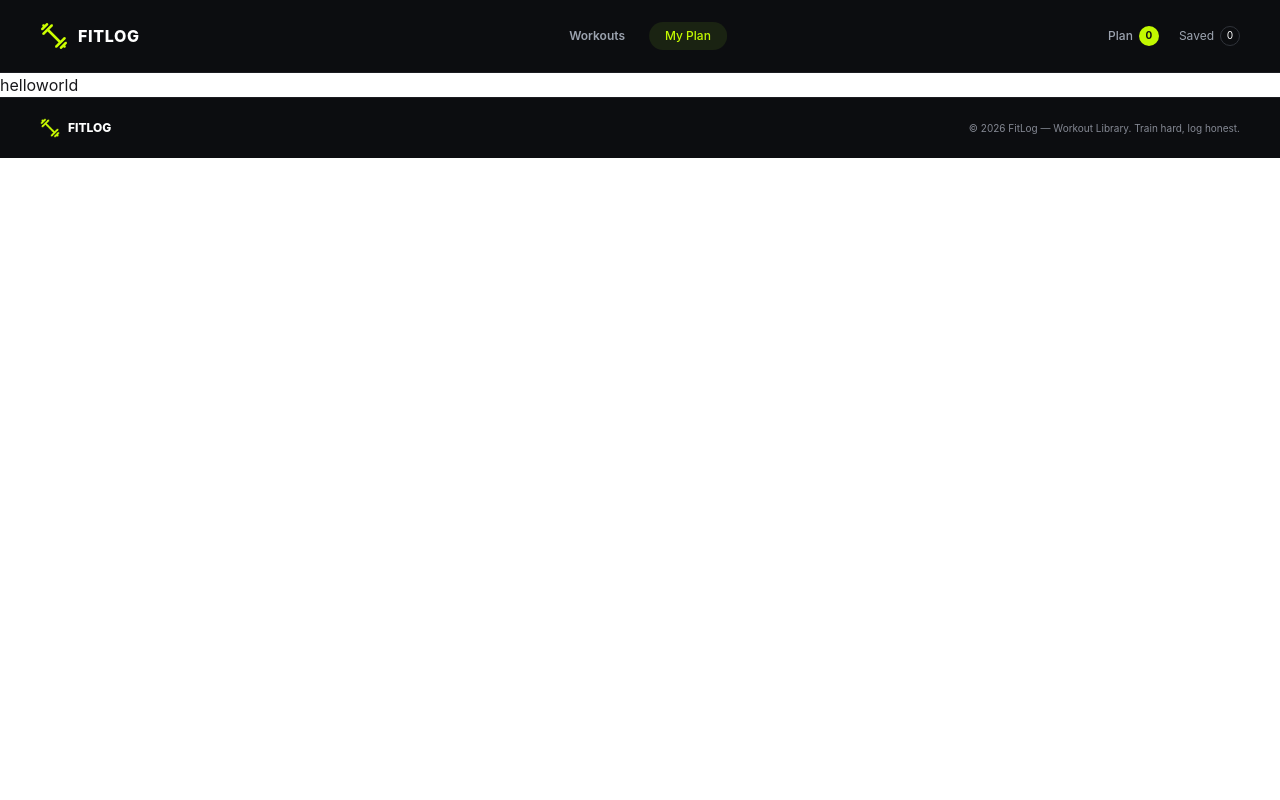
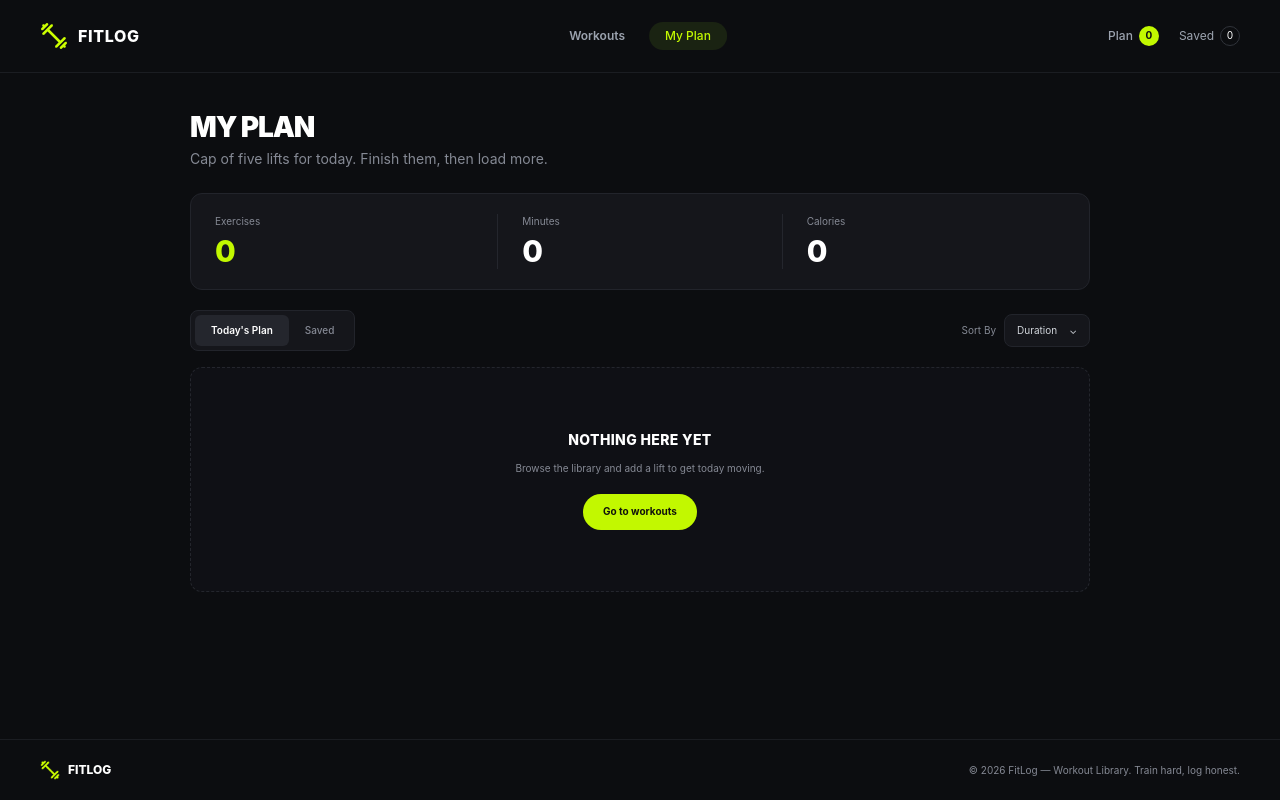
Before and after one commit to rubelstack/fit-log, a Next.js app: page /plan in a window 1280 px wide. Built offline with nearby package versions, Linux system fonts and the light colour scheme.

Commit message:
creating plan page

```diff
--- a/src/app/plan/page.tsx
+++ b/src/app/plan/page.tsx
@@ -1,10 +1,70 @@
+import Link from 'next/link';
 import Nav from '@/components/shared/Nav';
 
 function PlanPage() {
   return (
     <>
       <Nav activePage="plan" />
-      <div>helloworld</div>
+      <div className="w-full flex-1 bg-[#0C0D10] px-5 pb-10 pt-8 text-white sm:px-8 sm:pt-10">
+        <div className="mx-auto max-w-[900px]">
+          <div>
+            <h1 className="text-2xl font-black uppercase leading-none tracking-[-0.04em] sm:text-[28px]">
+              My Plan
+            </h1>
+            <p className="mt-2 text-xs text-[#858994] sm:text-sm">
+              Cap of five lifts for today. Finish them, then load more.
+            </p>
+          </div>
+
+          <div className="mt-6 grid grid-cols-1 rounded-xl border border-[#22242B] bg-[#15161B] px-5 py-4 sm:grid-cols-3 sm:px-6 sm:py-5">
+            <div className="py-2 sm:border-r sm:border-[#24262D] sm:py-0">
+              <p className="text-[10px] text-[#858994]">Exercises</p>
+              <p className="mt-1 text-3xl font-extrabold text-[#C2F800]">0</p>
+            </div>
+            <div className="border-t border-[#24262D] py-3 sm:border-0 sm:px-6 sm:py-0">
+              <p className="text-[10px] text-[#858994]">Minutes</p>
+              <p className="mt-1 text-3xl font-extrabold">0</p>
+            </div>
+            <div className="border-t border-[#24262D] py-3 sm:border-l sm:border-t-0 sm:border-[#24262D] sm:pl-6 sm:py-0">
+              <p className="text-[10px] text-[#858994]">Calories</p>
+              <p className="mt-1 text-3xl font-extrabold">0</p>
+            </div>
+          </div>
+
+          <div className="mt-5 flex flex-wrap items-center justify-between gap-3">
+            <div className="flex items-center rounded-lg border border-[#22242B] bg-[#15161B] p-1">
+              <button className="rounded-md bg-[#24262D] px-4 py-2 text-[10px] font-semibold text-white">
+                Today&apos;s Plan
+              </button>
+              <button className="rounded-md px-4 py-2 text-[10px] font-medium text-[#858994]">
+                Saved
+              </button>
+            </div>
+
+            <div className="flex items-center gap-2 text-[10px] text-[#858994]">
+              <span>Sort By</span>
+              <button className="flex items-center gap-3 rounded-lg border border-[#22242B] bg-[#15161B] px-3 py-2 text-[#D1D5DB]">
+                Duration <span aria-hidden="true">⌄</span>
+              </button>
+            </div>
+          </div>
+
+          <div className="mt-4 flex min-h-[225px] flex-col items-center justify-center rounded-xl border border-dashed border-[#24262D] bg-[#0F1015] px-5 text-center">
+            <h2 className="text-sm font-extrabold uppercase tracking-wide">
+              Nothing here yet
+            </h2>
+            <p className="mt-2 max-w-[360px] text-[10px] leading-5 text-[#858994]">
+              Browse the library and add a lift to get today moving.
+            </p>
+            <Link
+              href="/"
+              className="mt-4 flex h-9 items-center rounded-full bg-[#C2F800] px-5 text-[10px] font-bold text-[#11130C] hover:bg-[#d2ff22]"
+            >
+              Go to workouts
+            </Link>
+          </div>
+        </div>
+      </div>
     </>
   );
 }
```
